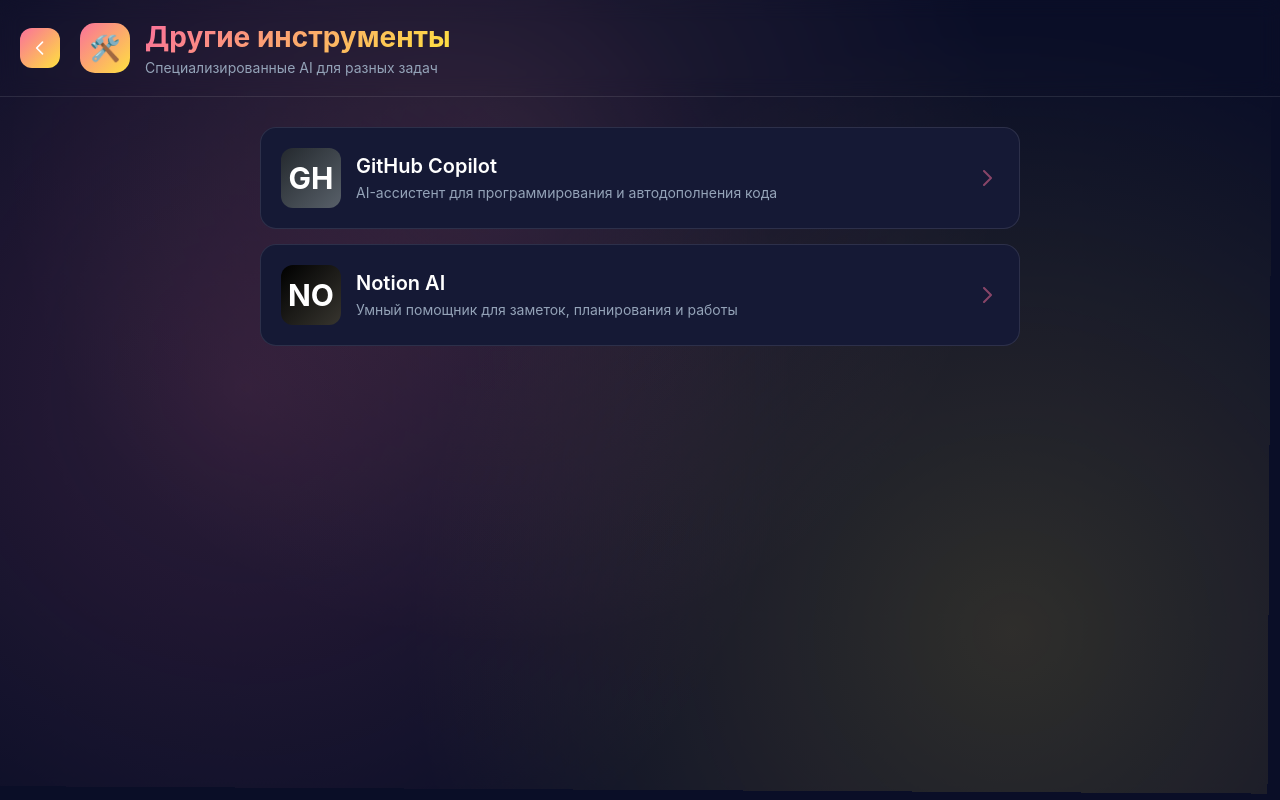
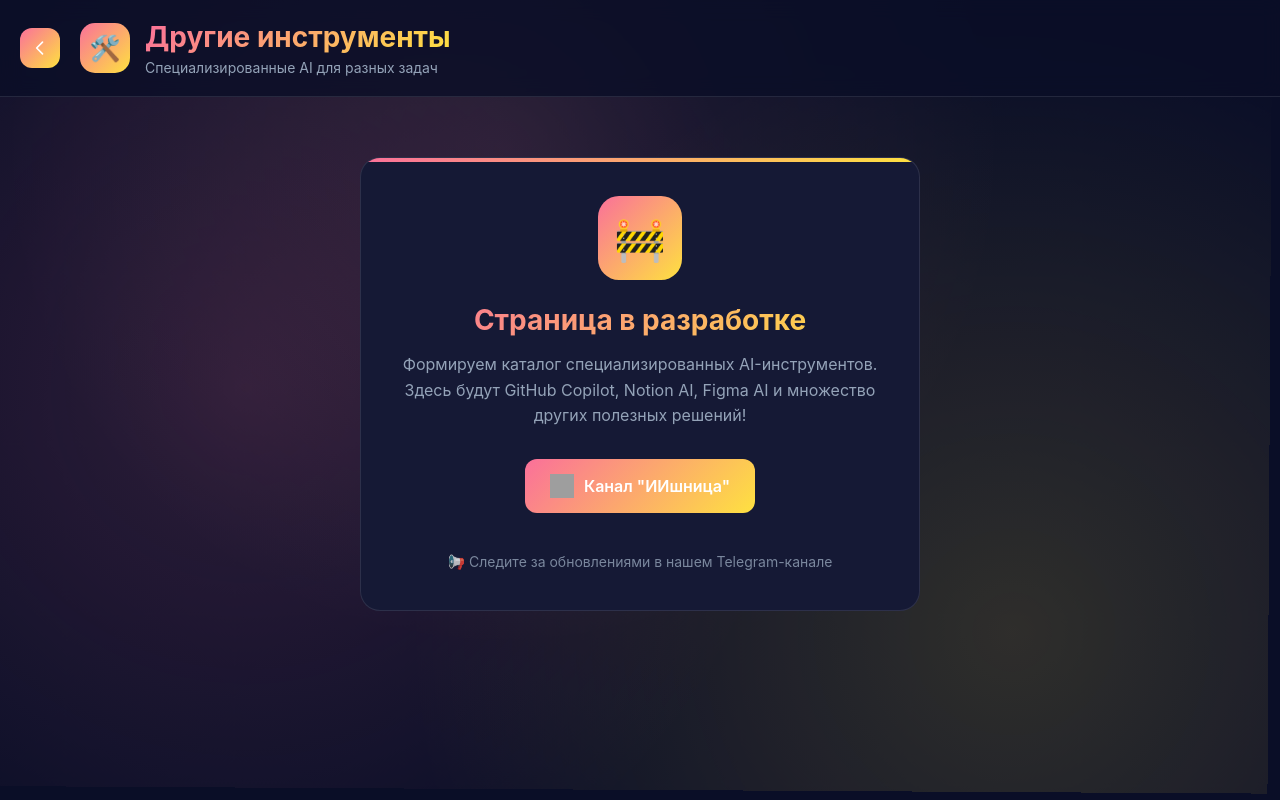
Before and after one commit to Iskanderang/ii_eggs, a plain HTML site: page tools-ai.html in a window 1280 px wide. Drawn offline with Linux system fonts and the light colour scheme; grey boxes are pictures that could not be loaded.

Commit message:
Update tools-ai.html

```diff
--- a/tools-ai.html
+++ b/tools-ai.html
@@ -4,7 +4,7 @@
     <meta charset="UTF-8">
     <meta name="viewport" content="width=device-width, initial-scale=1.0, maximum-scale=1.0, user-scalable=no">
     <title>Другие инструменты - Навигатор ИИшницы</title>
-    <meta name="description" content="Специализированные AI-инструменты для разных задач">
+    <meta name="description" content="Страница в разработке - следите за обновлениями в канале ИИшница">
 
     <style>
         * {
@@ -67,6 +67,7 @@
             position: sticky;
             top: 0;
             z-index: 100;
+            background: rgba(10, 14, 39, 0.8);
         }
 
         .back-btn {
@@ -121,96 +122,98 @@
 
         /* Main Container */
         .container {
-            max-width: 800px;
+            max-width: 600px;
             margin: 0 auto;
-            padding: 30px 20px;
+            padding: 60px 20px;
+            text-align: center;
         }
 
-        /* AI Cards */
-        .ai-cards {
-            display: flex;
-            flex-direction: column;
-            gap: 15px;
-        }
-
-        .ai-card {
+        /* Development Message */
+        .dev-message {
             background: var(--surface);
-            border-radius: 16px;
-            padding: 20px;
-            display: flex;
-            align-items: center;
-            gap: 15px;
-            cursor: pointer;
-            transition: all 0.3s cubic-bezier(0.4, 0, 0.2, 1);
+            border-radius: 20px;
+            padding: 40px 30px;
             border: 1px solid rgba(255, 255, 255, 0.1);
             position: relative;
             overflow: hidden;
         }
 
-        .ai-card::before {
+        .dev-message::before {
             content: '';
             position: absolute;
             top: 0;
             left: 0;
             right: 0;
-            height: 3px;
+            height: 4px;
             background: var(--gradient-primary);
-            opacity: 0;
-            transition: opacity 0.3s ease;
         }
 
-        .ai-card:hover {
-            transform: translateY(-2px);
-            background: var(--surface-light);
-            box-shadow: 0 10px 30px rgba(250, 112, 154, 0.2);
-        }
-
-        .ai-card:hover::before {
-            opacity: 1;
-        }
-
-        .ai-logo {
-            width: 60px;
-            height: 60px;
+        .dev-icon {
+            width: 80px;
+            height: 80px;
             background: var(--gradient-primary);
-            border-radius: 12px;
+            border-radius: 20px;
             display: flex;
             align-items: center;
             justify-content: center;
-            font-size: 30px;
-            font-weight: bold;
-            color: white;
-            flex-shrink: 0;
+            font-size: 40px;
+            margin: 0 auto 25px;
+            animation: pulse 2s ease-in-out infinite;
         }
 
-        .ai-info {
-            flex: 1;
+        @keyframes pulse {
+            0%, 100% { transform: scale(1); }
+            50% { transform: scale(1.05); }
         }
 
-        .ai-name {
-            font-size: 20px;
-            font-weight: 600;
-            margin-bottom: 5px;
-            color: var(--text-primary);
+        .dev-title {
+            font-size: 28px;
+            font-weight: 700;
+            margin-bottom: 15px;
+            background: var(--gradient-primary);
+            -webkit-background-clip: text;
+            -webkit-text-fill-color: transparent;
+            background-clip: text;
         }
 
-        .ai-description {
+        .dev-description {
+            color: var(--text-secondary);
+            font-size: 16px;
+            line-height: 1.6;
+            margin-bottom: 30px;
+        }
+
+        /* Telegram Channel Link */
+        .telegram-link {
+            background: var(--gradient-primary);
+            color: white;
+            text-decoration: none;
+            padding: 15px 25px;
+            border-radius: 12px;
+            font-size: 16px;
+            font-weight: 600;
+            display: inline-flex;
+            align-items: center;
+            gap: 10px;
+            transition: all 0.3s cubic-bezier(0.4, 0, 0.2, 1);
+            margin-bottom: 20px;
+        }
+
+        .telegram-link:hover {
+            transform: translateY(-3px);
+            box-shadow: 0 12px 30px rgba(250, 112, 154, 0.4);
+        }
+
+        .telegram-icon {
+            width: 24px;
+            height: 24px;
+        }
+
+        .coming-soon {
             color: var(--text-secondary);
             font-size: 14px;
-            line-height: 1.4;
-        }
-
-        .ai-arrow {
-            width: 24px;
-            height: 24px;
-            opacity: 0.5;
-            transition: all 0.3s ease;
-            color: var(--primary);
-        }
-
-        .ai-card:hover .ai-arrow {
-            opacity: 1;
-            transform: translateX(5px);
+            margin-top: 20px;
+            opacity: 0.8;
         }
 
         /* Mobile Styles */
@@ -231,47 +234,30 @@
             }
 
             .container {
-                padding: 20px 15px;
+                padding: 40px 15px;
             }
 
-            .ai-card {
-                padding: 15px;
-                gap: 12px;
+            .dev-message {
+                padding: 30px 20px;
             }
 
-            .ai-logo {
-                width: 50px;
-                height: 50px;
+            .dev-icon {
+                width: 70px;
+                height: 70px;
+                font-size: 35px;
+            }
+
+            .dev-title {
                 font-size: 24px;
             }
 
-            .ai-name {
-                font-size: 18px;
+            .dev-description {
+                font-size: 15px;
             }
 
-            .ai-description {
-                font-size: 13px;
-            }
-        }
-
-        @media (max-width: 480px) {
-            .ai-card {
-                padding: 12px;
-                gap: 10px;
-            }
-
-            .ai-logo {
-                width: 45px;
-                height: 45px;
-                font-size: 20px;
-            }
-
-            .ai-name {
-                font-size: 16px;
-            }
-
-            .ai-description {
-                font-size: 12px;
+            .telegram-link {
+                padding: 12px 20px;
+                font-size: 15px;
             }
         }
     </style>
@@ -294,34 +280,23 @@
     </header>
 
     <main class="container">
-        <div class="ai-cards">
-            <!-- GitHub Copilot -->
-            <div class="ai-card" onclick="openAI('copilot')">
-                <div class="ai-logo" style="background: linear-gradient(135deg, #24292E 0%, #586069 100%);">
-                    GH
-                </div>
-                <div class="ai-info">
-                    <h3 class="ai-name">GitHub Copilot</h3>
-                    <p class="ai-description">AI-ассистент для программирования и автодополнения кода</p>
-                </div>
-                <svg class="ai-arrow" fill="none" stroke="currentColor" viewBox="0 0 24 24">
-                    <path stroke-linecap="round" stroke-linejoin="round" stroke-width="2" d="M9 5l7 7-7 7"/>
-                </svg>
-            </div>
+        <div class="dev-message">
+            <div class="dev-icon">🚧</div>
+            <h2 class="dev-title">Страница в разработке</h2>
+            <p class="dev-description">
+                Формируем каталог специализированных AI-инструментов.
+                Здесь будут GitHub Copilot, Notion AI, Figma AI и множество других полезных решений!
+            </p>
 
-            <!-- Notion AI -->
-            <div class="ai-card" onclick="openAI('notion')">
-                <div class="ai-logo" style="background: linear-gradient(135deg, #000000 0%, #37352F 100%);">
-                    NO
-                </div>
-                <div class="ai-info">
-                    <h3 class="ai-name">Notion AI</h3>
-                    <p class="ai-description">Умный помощник для заметок, планирования и работы</p>
-                </div>
-                <svg class="ai-arrow" fill="none" stroke="currentColor" viewBox="0 0 24 24">
-                    <path stroke-linecap="round" stroke-linejoin="round" stroke-width="2" d="M9 5l7 7-7 7"/>
-                </svg>
-            </div>
+            <a href="https://t.me/ii_eggs" target="_blank" class="telegram-link">
+                <img src="https://upload.wikimedia.org/wikipedia/commons/thumb/5/5a/Telegram_2019_simple_logo.svg/60px-Telegram_2019_simple_logo.svg.png"
+                     alt="Telegram" class="telegram-icon">
+                Канал "ИИшница"
+            </a>
+
+            <p class="coming-soon">
+                📢 Следите за обновлениями в нашем Telegram-канале
+            </p>
         </div>
     </main>
 
@@ -330,32 +305,17 @@
             window.history.back();
         }
 
-        function openAI(aiName) {
-            console.log(`Открываем ${aiName}`);
+        // Анимация появления
+        document.addEventListener('DOMContentLoaded', () => {
+            const message = document.querySelector('.dev-message');
+            message.style.opacity = '0';
+            message.style.transform = 'translateY(30px)';
 
-            const links = {
-                'copilot': 'https://github.com/features/copilot',
-                'notion': 'https://www.notion.so/product/ai'
-            };
-
-            if (links[aiName]) {
-                window.open(links[aiName], '_blank');
-            }
-        }
-
-        // Анимация появления карточек
-        document.addEventListener('DOMContentLoaded', () => {
-            const cards = document.querySelectorAll('.ai-card');
-            cards.forEach((card, index) => {
-                card.style.opacity = '0';
-                card.style.transform = 'translateY(20px)';
-
-                setTimeout(() => {
-                    card.style.transition = 'all 0.5s cubic-bezier(0.4, 0, 0.2, 1)';
-                    card.style.opacity = '1';
-                    card.style.transform = 'translateY(0)';
-                }, index * 150);
-            });
+            setTimeout(() => {
+                message.style.transition = 'all 0.6s cubic-bezier(0.4, 0, 0.2, 1)';
+                message.style.opacity = '1';
+                message.style.transform = 'translateY(0)';
+            }, 200);
         });
     </script>
 </body>
```
